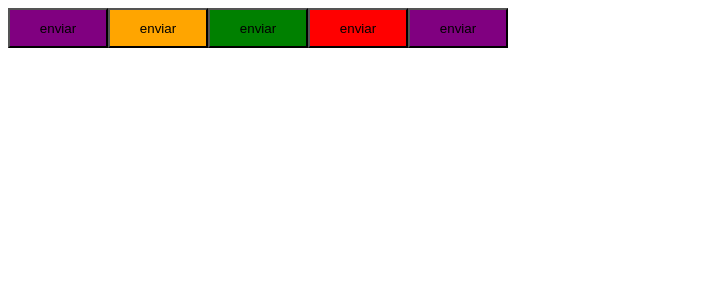
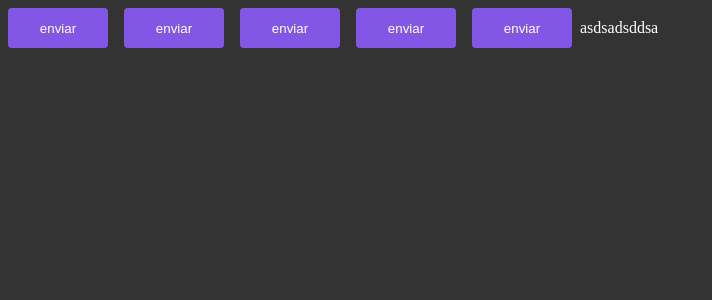
Before and after one commit to danieldagerom/ignite-pomodoro, a React (Vite) app: page / in a window 1280 px wide. Shown: the top 300 px of the page, without its empty margins (0-712 px from the left). Built offline with nearby package versions, Linux system fonts and the light colour scheme.

Commit message:
Adiciona estilos globais

```diff
--- a/src/App.tsx
+++ b/src/App.tsx
@@ -1,13 +1,21 @@
+import { ThemeProvider } from "styled-components";
 import { Button } from "./components/Button";
+
+import { defaultTheme } from "./styles/themes/default";
+import { GlobalStyle } from "./styles/global";
 
 export function App() {
   return (
-    <>
+    <ThemeProvider theme={defaultTheme}>
       <Button variant="primary"/>
       <Button variant="secondary"/>
       <Button variant="success"/>
       <Button variant="danger"/>
       <Button />
-    </>
+
+      asdsadsddsa
+
+      <GlobalStyle />
+    </ThemeProvider>
   )
 }
--- a/src/components/Button.styles.ts
+++ b/src/components/Button.styles.ts
@@ -16,10 +16,16 @@
 export const ButtonContainer = styled.button<ButtonContainerProps>`
     width: 100px;
     height: 40px;
+    border-radius: 4px;
+    border: 0;
+    margin: 8px;
 
-    ${props => {
+    background-color: ${props => props.theme.primary};
+    color: ${props => props.theme.white};
+
+    /* ${props => {
         return css`
             background-color: ${buttonVariants[props.variant]}
         `
-    }}
+    }} */
 `
--- /dev/null
+++ b/src/styles/global.ts
@@ -0,0 +1,14 @@
+import { createGlobalStyle } from 'styled-components'
+
+export const GlobalStyle = createGlobalStyle`
+    * {
+        margin: 0;
+        padding: 0;
+        box-sizing: border-box;
+    }
+
+    body {
+        background: #333;
+        color: #fff;
+    }
+`
--- /dev/null
+++ b/src/styles/themes/default.ts
@@ -0,0 +1,5 @@
+export const defaultTheme = {
+    white: 'white',
+    primary: '#8257e6',
+    secondary: 'orange'
+}
```
Also changed, not shown: src/@types/styles.d.ts (added, +8 -0 lines).
